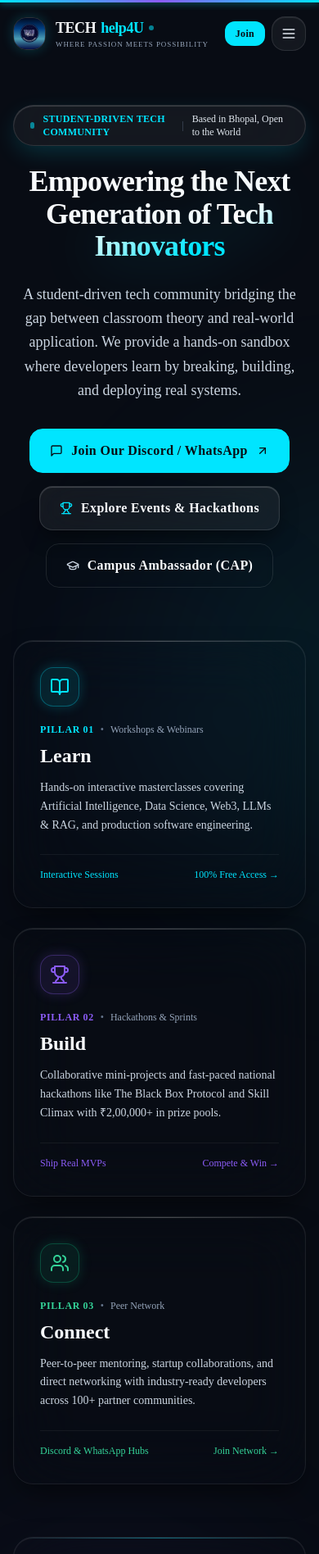
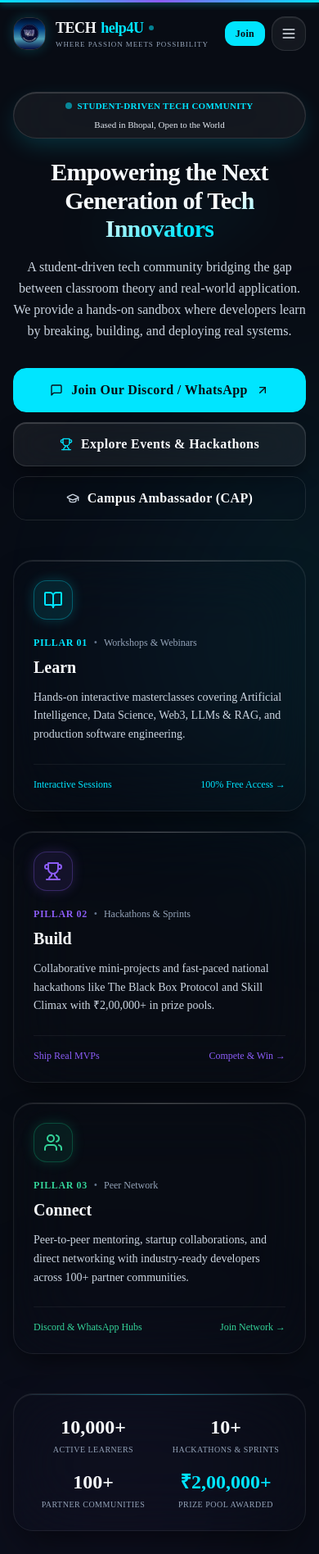
Before and after one commit to gkm563/TECHhelp4u, a Next.js app: page / in a window 390 px wide. Shown: the top 1896 px of the page at 82% size. Built offline with nearby package versions, Linux system fonts and the light colour scheme.

Commit message:
feat(mobile): optimize mobile responsiveness, touch targets, and typography across all pages

```diff
--- a/src/components/home/BuilderStoriesSection.tsx
+++ b/src/components/home/BuilderStoriesSection.tsx
@@ -8,7 +8,7 @@ import { Quote } from "lucide-react";
 
 export function BuilderStoriesSection() {
   return (
-    <section className="py-24 relative overflow-hidden bg-navy-950/60">
+    <section className="py-20 sm:py-24 relative overflow-hidden bg-navy-950/60">
       {/* Background ambient chromatic glow */}
       <div className="absolute top-1/2 right-10 w-[500px] h-[500px] bg-cyan/10 blur-[150px] rounded-full pointer-events-none" />
 
@@ -20,7 +20,7 @@ export function BuilderStoriesSection() {
           description="Authentic feedback from participants, campus leads, and student engineers across our hackathons and masterclasses."
         />
 
-        <div className="grid grid-cols-1 md:grid-cols-3 gap-6">
+        <div className="grid grid-cols-1 md:grid-cols-2 lg:grid-cols-3 gap-6">
           {testimonialsData.map((item, idx) => (
             <SpotlightCard
               key={item.id}
@@ -34,7 +34,7 @@ export function BuilderStoriesSection() {
                 </p>
               </div>
 
-              <div className="mt-8 pt-6 border-t border-white/[0.06] flex items-center justify-between">
+              <div className="mt-6 pt-5 border-t border-white/[0.06] flex flex-col sm:flex-row sm:items-center justify-between gap-3">
                 <div>
                   <h4 className="text-sm font-bold text-foreground font-display">
                     {item.author}
@@ -43,7 +43,7 @@ export function BuilderStoriesSection() {
                     {item.role} • {item.institutionOrCompany}
                   </p>
                 </div>
-                <span className="text-[10px] font-mono text-cyan bg-cyan/10 px-3 py-1 rounded-full border border-cyan/30 backdrop-blur-md shadow-[0_0_10px_rgba(0,229,255,0.15)] font-semibold">
+                <span className="self-start sm:self-auto text-[10px] font-mono text-cyan bg-cyan/10 px-2.5 py-1 rounded-full border border-cyan/30 backdrop-blur-md shadow-[0_0_10px_rgba(0,229,255,0.15)] font-semibold">
                   {item.event}
                 </span>
               </div>
--- a/src/components/home/FlagshipHackathonSection.tsx
+++ b/src/components/home/FlagshipHackathonSection.tsx
@@ -54,7 +54,7 @@ export function FlagshipHackathonSection() {
   ];
 
   return (
-    <section className="py-24 relative overflow-hidden bg-navy-950/60 border-y border-white/[0.08]">
+    <section className="py-20 sm:py-24 relative overflow-hidden bg-navy-950/60 border-y border-white/[0.08]">
       {/* Background ambient chromatic glow */}
       <div className="absolute top-1/2 left-1/2 -translate-x-1/2 -translate-y-1/2 w-[750px] h-[400px] bg-cyan/10 blur-[150px] rounded-full pointer-events-none" />
       <div className="absolute bottom-0 right-10 w-80 h-80 bg-electric-violet/10 blur-[130px] rounded-full pointer-events-none" />
@@ -65,9 +65,9 @@ export function FlagshipHackathonSection() {
           <div className="absolute top-0 left-0 right-0 h-[1px] bg-gradient-to-r from-transparent via-cyan/40 to-transparent pointer-events-none" />
 
           {/* Top Bar */}
-          <div className="flex flex-wrap items-center justify-between gap-4 border-b border-white/[0.08] pb-6 mb-8">
+          <div className="flex flex-col sm:flex-row sm:items-center justify-between gap-4 border-b border-white/[0.08] pb-6 mb-8">
             <div className="flex items-center gap-3">
-              <div className="w-11 h-11 rounded-2xl bg-cyan/10 border border-cyan/30 flex items-center justify-center text-cyan backdrop-blur-md shadow-[0_0_15px_rgba(0,229,255,0.2)]">
+              <div className="w-11 h-11 rounded-2xl bg-cyan/10 border border-cyan/30 flex items-center justify-center text-cyan backdrop-blur-md shadow-[0_0_15px_rgba(0,229,255,0.2)] shrink-0">
                 <Trophy className="w-5 h-5 text-cyan" />
               </div>
               <div>
@@ -80,7 +80,7 @@ export function FlagshipHackathonSection() {
               </div>
             </div>
 
-            <div className="flex items-center gap-2">
+            <div className="flex flex-wrap items-center gap-2">
               <span className="text-xs font-mono text-amber-400 bg-amber-400/10 px-3.5 py-1 rounded-full border border-amber-400/30 font-bold">
                 ₹2,00,000 PRIZE POOL
               </span>
@@ -95,21 +95,21 @@ export function FlagshipHackathonSection() {
             {/* Left Column */}
             <div className="lg:col-span-6">
               <div className="inline-flex items-center gap-2 px-3.5 py-1.5 rounded-xl bg-white/[0.04] backdrop-blur-md border border-amber-400/30 text-xs font-mono text-amber-400 mb-4">
-                <Flame className="w-3.5 h-3.5 text-amber-400 animate-pulse" />
-                MITS GWALIOR • HOSTED WITH HIDEVS & UNSTOP
+                <Flame className="w-3.5 h-3.5 text-amber-400 animate-pulse shrink-0" />
+                <span>MITS GWALIOR • WITH HIDEVS & UNSTOP</span>
               </div>
 
-              <h2 className="text-3xl sm:text-5xl font-extrabold text-foreground font-display tracking-tight leading-[1.15]">
+              <h2 className="text-2xl sm:text-4xl lg:text-5xl font-extrabold text-foreground font-display tracking-tight leading-[1.15]">
                 The Black-Box Protocol:{" "}
                 <span className="text-gradient-cyan">System Escalation</span>
               </h2>
 
-              <p className="mt-4 text-base text-slate-300 leading-relaxed font-normal">
+              <p className="mt-4 text-sm sm:text-base text-slate-300 leading-relaxed font-normal">
                 A 9-city national hackathon series empowering student innovators. 500+ builders competed in AI, Web3, and Data Science — judged by senior industry mentors and backed by long-term 6–12 month incubation.
               </p>
 
-              {/* Quick Details Strip */}
-              <div className="grid grid-cols-3 gap-3 mt-6 pt-6 border-t border-white/[0.08] font-mono text-xs">
+              {/* Quick Details Strip (Fully Responsive) */}
+              <div className="grid grid-cols-1 sm:grid-cols-3 gap-2.5 sm:gap-3 mt-6 pt-6 border-t border-white/[0.08] font-mono text-xs">
                 <div className="p-3 rounded-2xl bg-white/[0.03] border border-white/[0.06]">
                   <span className="text-slate-400 block text-[10px]">VENUE</span>
                   <span className="text-slate-200 font-bold">MITS Gwalior</span>
@@ -125,11 +125,12 @@ export function FlagshipHackathonSection() {
               </div>
 
               {/* Action Buttons */}
-              <div className="flex flex-wrap items-center gap-4 mt-8">
+              <div className="flex flex-col sm:flex-row sm:items-center gap-3 sm:gap-4 mt-8">
                 <Button
                   href="/events/system-escalation"
                   variant="cyan-glow"
                   size="lg"
+                  className="w-full sm:w-auto justify-center"
                   rightIcon={<ArrowUpRight className="w-4 h-4" />}
                 >
                   View Event & Winners
@@ -138,6 +139,7 @@ export function FlagshipHackathonSection() {
                   href="/events"
                   variant="glass"
                   size="lg"
+                  className="w-full sm:w-auto justify-center"
                 >
                   Explore All Hackathons
                 </Button>
@@ -145,14 +147,14 @@ export function FlagshipHackathonSection() {
             </div>
 
             {/* Right Column: Interactive Hackathon Journey Tabs */}
-            <div className="lg:col-span-6 bg-navy-950/60 border border-white/[0.08] rounded-3xl p-6 font-mono text-xs backdrop-blur-2xl shadow-[inset_0_1px_1px_0_rgba(255,255,255,0.1),0_15px_35px_-10px_rgba(0,0,0,0.5)]">
+            <div className="lg:col-span-6 bg-navy-950/60 border border-white/[0.08] rounded-3xl p-5 sm:p-6 font-mono text-xs backdrop-blur-2xl shadow-[inset_0_1px_1px_0_rgba(255,255,255,0.1),0_15px_35px_-10px_rgba(0,0,0,0.5)]">
               <div className="flex items-center justify-between border-b border-white/[0.08] pb-3 mb-4 text-slate-400">
                 <span className="flex items-center gap-1.5 text-xs text-slate-200 font-bold">
                   <Calendar className="w-3.5 h-3.5 text-cyan" />
                   INCUBATION ROADMAP
                 </span>
-                <span className="text-cyan font-bold">
-                  9-CITY NATIONAL SERIES
+                <span className="text-cyan font-bold text-[10px] sm:text-xs">
+                  9-CITY SERIES
                 </span>
               </div>
 
@@ -181,13 +183,13 @@ export function FlagshipHackathonSection() {
                   animate={{ opacity: 1, y: 0 }}
                   exit={{ opacity: 0, y: -8 }}
                   transition={{ duration: 0.2 }}
-                  className="p-5 rounded-2xl bg-white/[0.03] border border-white/[0.08] space-y-3"
+                  className="p-4 sm:p-5 rounded-2xl bg-white/[0.03] border border-white/[0.08] space-y-3"
                 >
-                  <div className="flex items-center justify-between">
+                  <div className="flex flex-col sm:flex-row sm:items-center justify-between gap-1.5">
                     <span className="text-cyan font-bold text-sm font-display">
                       {hackathonStages[activeTab].title}
                     </span>
-                    <span className="text-[10px] text-slate-400 bg-white/[0.05] px-2.5 py-0.5 rounded-full border border-white/[0.08]">
+                    <span className="self-start sm:self-auto text-[10px] text-slate-400 bg-white/[0.05] px-2.5 py-0.5 rounded-full border border-white/[0.08]">
                       {hackathonStages[activeTab].timing}
                     </span>
                   </div>
@@ -203,8 +205,8 @@ export function FlagshipHackathonSection() {
                 </motion.div>
               </AnimatePresence>
 
-              <div className="mt-4 pt-3 border-t border-white/[0.08] text-[11px] text-slate-400 flex items-center justify-between">
-                <span>POWERED BY UNSTOP × HIDEVS × GWALIOR DAO</span>
+              <div className="mt-4 pt-3 border-t border-white/[0.08] text-[10px] sm:text-[11px] text-slate-400 flex items-center justify-between">
+                <span>UNSTOP × HIDEVS × GWALIOR DAO</span>
                 <span className="text-cyan font-bold">500+ BUILDERS</span>
               </div>
             </div>
--- a/src/components/home/Hero.tsx
+++ b/src/components/home/Hero.tsx
@@ -25,7 +25,7 @@ import { motion } from "framer-motion";
 
 export function Hero() {
   return (
-    <section className="relative min-h-[92vh] pt-32 pb-20 overflow-hidden flex flex-col justify-center">
+    <section className="relative min-h-[92vh] pt-28 sm:pt-32 pb-16 sm:pb-20 overflow-hidden flex flex-col justify-center">
       {/* Soft ambient background glow orbs */}
       <FloatingOrb color="cyan" size="xl" className="top-1/4 left-1/2 -translate-x-1/2" />
       <FloatingOrb color="violet" size="lg" className="-bottom-20 right-10" />
@@ -39,12 +39,12 @@ export function Hero() {
           transition={{ duration: 0.5 }}
           className="flex justify-center mb-6"
         >
-          <div className="inline-flex items-center gap-2.5 px-5 py-2 rounded-full bg-white/[0.05] backdrop-blur-2xl border border-white/[0.12] text-xs font-mono text-cyan shadow-[inset_0_1px_1px_0_rgba(255,255,255,0.18),0_10px_30px_-5px_rgba(0,229,255,0.2)]">
-            <span className="w-2 h-2 rounded-full bg-cyan animate-pulse" />
+          <div className="flex flex-wrap sm:inline-flex items-center justify-center gap-1.5 sm:gap-2.5 px-4 sm:px-5 py-2 rounded-full bg-white/[0.05] backdrop-blur-2xl border border-white/[0.12] text-[11px] sm:text-xs font-mono text-cyan shadow-[inset_0_1px_1px_0_rgba(255,255,255,0.18),0_10px_30px_-5px_rgba(0,229,255,0.2)] text-center">
+            <span className="w-2 h-2 rounded-full bg-cyan animate-pulse shrink-0" />
             <span className="font-bold tracking-wide uppercase">
               STUDENT-DRIVEN TECH COMMUNITY
             </span>
-            <span className="text-slate-600">|</span>
+            <span className="hidden sm:inline text-slate-600">|</span>
             <span className="text-slate-200">Based in Bhopal, Open to the World</span>
           </div>
         </motion.div>
@@ -56,29 +56,30 @@ export function Hero() {
           transition={{ duration: 0.6, delay: 0.1 }}
           className="text-center max-w-4xl mx-auto mb-8"
         >
-          <h1 className="text-4xl sm:text-6xl lg:text-7xl font-extrabold tracking-tight text-foreground font-display leading-[1.1]">
+          <h1 className="text-3xl sm:text-5xl md:text-6xl lg:text-7xl font-extrabold tracking-tight text-foreground font-display leading-[1.15] sm:leading-[1.1]">
             Empowering the Next Generation of{" "}
             <span className="text-gradient-cyan drop-shadow-[0_0_35px_rgba(0,229,255,0.35)]">
               Tech Innovators
             </span>
           </h1>
-          <p className="mt-6 text-lg sm:text-xl text-slate-300 max-w-3xl mx-auto font-normal leading-relaxed">
+          <p className="mt-4 sm:mt-6 text-base sm:text-lg lg:text-xl text-slate-300 max-w-3xl mx-auto font-normal leading-relaxed">
             A student-driven tech community bridging the gap between classroom theory and real-world application. We provide a hands-on sandbox where developers learn by breaking, building, and deploying real systems.
           </p>
         </motion.div>
 
-        {/* CTAs */}
+        {/* CTAs (Mobile Full-Width Thumb Friendly) */}
         <motion.div
           initial={{ opacity: 0, y: 20 }}
           animate={{ opacity: 1, y: 0 }}
           transition={{ duration: 0.6, delay: 0.2 }}
-          className="flex flex-wrap items-center justify-center gap-4 mb-16"
+          className="flex flex-col sm:flex-row flex-wrap items-center justify-center gap-3 sm:gap-4 mb-12 sm:mb-16"
         >
           <Button
             href="https://linktr.ee/techhelpu"
             isExternal
             variant="cyan-glow"
             size="lg"
+            className="w-full sm:w-auto justify-center"
             leftIcon={<MessageSquare className="w-4 h-4" />}
             rightIcon={<ArrowUpRight className="w-4 h-4" />}
           >
@@ -88,6 +89,7 @@ export function Hero() {
             href="/events"
             variant="glass"
             size="lg"
+            className="w-full sm:w-auto justify-center"
             leftIcon={<Trophy className="w-4 h-4 text-cyan" />}
           >
             Explore Events & Hackathons
@@ -96,6 +98,7 @@ export function Hero() {
             href="/community"
             variant="outline"
             size="lg"
+            className="w-full sm:w-auto justify-center"
             leftIcon={<GraduationCap className="w-4 h-4 text-slate-300" />}
           >
             Campus Ambassador (CAP)
@@ -107,10 +110,10 @@ export function Hero() {
           initial={{ opacity: 0, y: 30 }}
           animate={{ opacity: 1, y: 0 }}
           transition={{ duration: 0.7, delay: 0.3 }}
-          className="grid grid-cols-1 md:grid-cols-3 gap-6 mb-16"
+          className="grid grid-cols-1 md:grid-cols-3 gap-6 mb-12 sm:mb-16"
         >
           {/* Pillar 1: LEARN */}
-          <SpotlightCard glowColor="cyan" className="p-8 bg-navy-950/60 flex flex-col justify-between">
+          <SpotlightCard glowColor="cyan" className="p-6 sm:p-8 bg-navy-950/60 flex flex-col justify-between">
             <div>
               <div className="w-12 h-12 rounded-2xl bg-cyan/10 border border-cyan/30 flex items-center justify-center text-cyan mb-5 backdrop-blur-md shadow-[0_0_15px_rgba(0,229,255,0.2)]">
                 <BookOpen className="w-6 h-6" />
@@ -120,7 +123,7 @@ export function Hero() {
                 <span className="text-xs text-slate-500">•</span>
                 <span className="text-xs text-slate-400 font-mono">Workshops & Webinars</span>
               </div>
-              <h3 className="text-2xl font-bold text-foreground font-display">
+              <h3 className="text-xl sm:text-2xl font-bold text-foreground font-display">
                 Learn
               </h3>
               <p className="mt-3 text-sm text-slate-300 leading-relaxed font-normal">
@@ -134,7 +137,7 @@ export function Hero() {
           </SpotlightCard>
 
           {/* Pillar 2: BUILD */}
-          <SpotlightCard glowColor="violet" className="p-8 bg-navy-950/60 flex flex-col justify-between">
+          <SpotlightCard glowColor="violet" className="p-6 sm:p-8 bg-navy-950/60 flex flex-col justify-between">
             <div>
               <div className="w-12 h-12 rounded-2xl bg-electric-violet/10 border border-electric-violet/30 flex items-center justify-center text-electric-violet mb-5 backdrop-blur-md shadow-[0_0_15px_rgba(139,92,246,0.2)]">
                 <Trophy className="w-6 h-6" />
@@ -144,7 +147,7 @@ export function Hero() {
                 <span className="text-xs text-slate-500">•</span>
                 <span className="text-xs text-slate-400 font-mono">Hackathons & Sprints</span>
               </div>
-              <h3 className="text-2xl font-bold text-foreground font-display">
+              <h3 className="text-xl sm:text-2xl font-bold text-foreground font-display">
                 Build
               </h3>
               <p className="mt-3 text-sm text-slate-300 leading-relaxed font-normal">
@@ -158,7 +161,7 @@ export function Hero() {
           </SpotlightCard>
 
           {/* Pillar 3: CONNECT */}
-          <SpotlightCard glowColor="cyan" className="p-8 bg-navy-950/60 flex flex-col justify-between">
+          <SpotlightCard glowColor="cyan" className="p-6 sm:p-8 bg-navy-950/60 flex flex-col justify-between">
             <div>
               <div className="w-12 h-12 rounded-2xl bg-emerald-500/10 border border-emerald-500/30 flex items-center justify-center text-emerald-400 mb-5 backdrop-blur-md shadow-[0_0_15px_rgba(16,185,129,0.2)]">
                 <Users className="w-6 h-6" />
@@ -168,7 +171,7 @@ export function Hero() {
                 <span className="text-xs text-slate-500">•</span>
                 <span className="text-xs text-slate-400 font-mono">Peer Network</span>
               </div>
-              <h3 className="text-2xl font-bold text-foreground font-display">
+              <h3 className="text-xl sm:text-2xl font-bold text-foreground font-display">
                 Connect
               </h3>
               <p className="mt-3 text-sm text-slate-300 leading-relaxed font-normal">
@@ -187,28 +190,28 @@ export function Hero() {
           initial={{ opacity: 0, y: 20 }}
           animate={{ opacity: 1, y: 0 }}
           transition={{ duration: 0.6, delay: 0.4 }}
-          className="rounded-3xl bg-navy-950/60 border border-white/[0.08] p-6 sm:p-8 backdrop-blur-2xl shadow-[inset_0_1px_1px_0_rgba(255,255,255,0.1),0_20px_45px_-10px_rgba(0,0,0,0.6)] grid grid-cols-2 md:grid-cols-4 gap-6 text-center relative overflow-hidden"
+          className="rounded-3xl bg-navy-950/60 border border-white/[0.08] p-6 sm:p-8 backdrop-blur-2xl shadow-[inset_0_1px_1px_0_rgba(255,255,255,0.1),0_20px_45px_-10px_rgba(0,0,0,0.6)] grid grid-cols-2 md:grid-cols-4 gap-4 sm:gap-6 text-center relative overflow-hidden"
         >
           <div className="absolute top-0 left-0 right-0 h-[1px] bg-gradient-to-r from-transparent via-cyan/40 to-transparent pointer-events-none" />
 
           <div>
-            <span className="text-3xl sm:text-4xl font-extrabold text-foreground font-display block">10,000+</span>
-            <span className="text-xs font-mono text-slate-400 uppercase tracking-wider mt-1 block">Active Learners</span>
+            <span className="text-2xl sm:text-4xl font-extrabold text-foreground font-display block">10,000+</span>
+            <span className="text-[10px] sm:text-xs font-mono text-slate-400 uppercase tracking-wider mt-1 block">Active Learners</span>
           </div>
 
           <div>
-            <span className="text-3xl sm:text-4xl font-extrabold text-foreground font-display block">10+</span>
-            <span className="text-xs font-mono text-slate-400 uppercase tracking-wider mt-1 block">Hackathons & Sprints</span>
+            <span className="text-2xl sm:text-4xl font-extrabold text-foreground font-display block">10+</span>
+            <span className="text-[10px] sm:text-xs font-mono text-slate-400 uppercase tracking-wider mt-1 block">Hackathons & Sprints</span>
           </div>
 
           <div>
-            <span className="text-3xl sm:text-4xl font-extrabold text-foreground font-display block">100+</span>
-            <span className="text-xs font-mono text-slate-400 uppercase tracking-wider mt-1 block">Partner Communities</span>
+            <span className="text-2xl sm:text-4xl font-extrabold text-foreground font-display block">100+</span>
+            <span className="text-[10px] sm:text-xs font-mono text-slate-400 uppercase tracking-wider mt-1 block">Partner Communities</span>
           </div>
 
           <div>
-            <span className="text-3xl sm:text-4xl font-extrabold text-cyan font-display block">₹2,00,000+</span>
-            <span className="text-xs font-mono text-slate-400 uppercase tracking-wider mt-1 block">Prize Pool Awarded</span>
+            <span className="text-2xl sm:text-4xl font-extrabold text-cyan font-display block">₹2,00,000+</span>
+            <span className="text-[10px] sm:text-xs font-mono text-slate-400 uppercase tracking-wider mt-1 block">Prize Pool Awarded</span>
           </div>
         </motion.div>
       </div>
```
